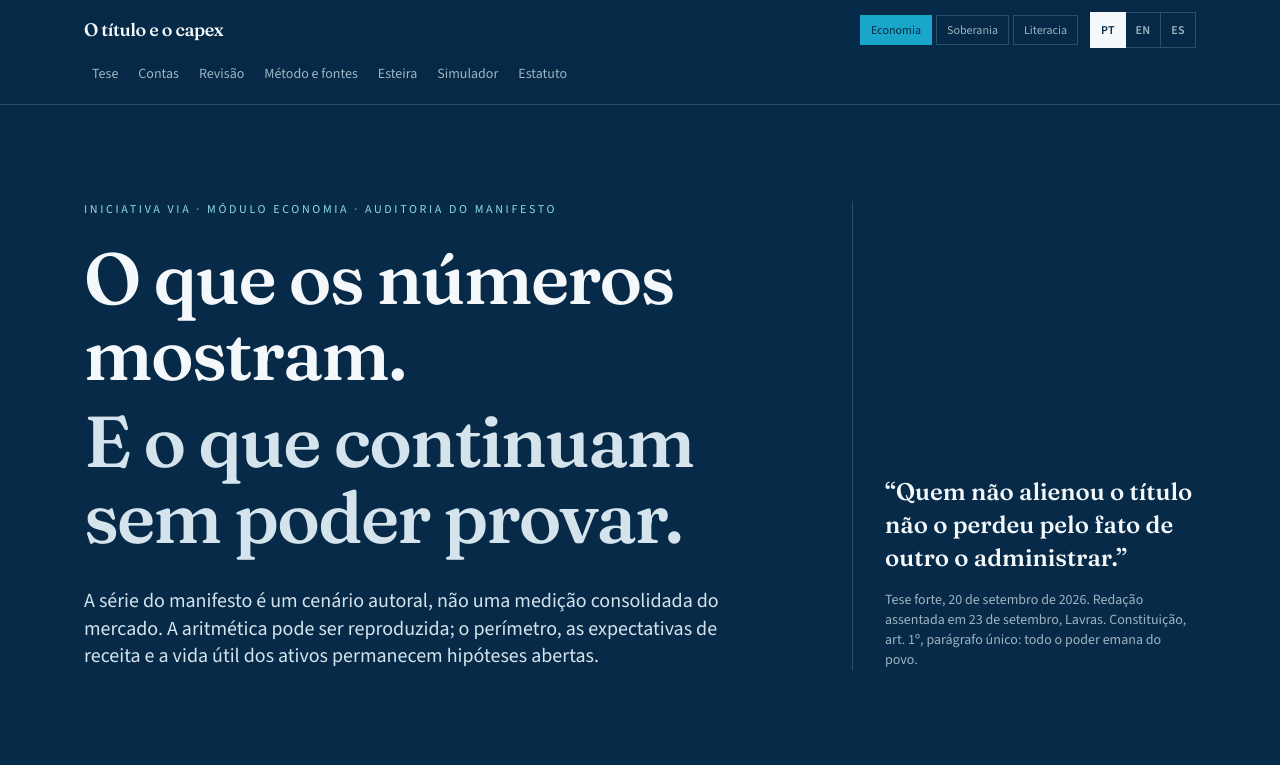
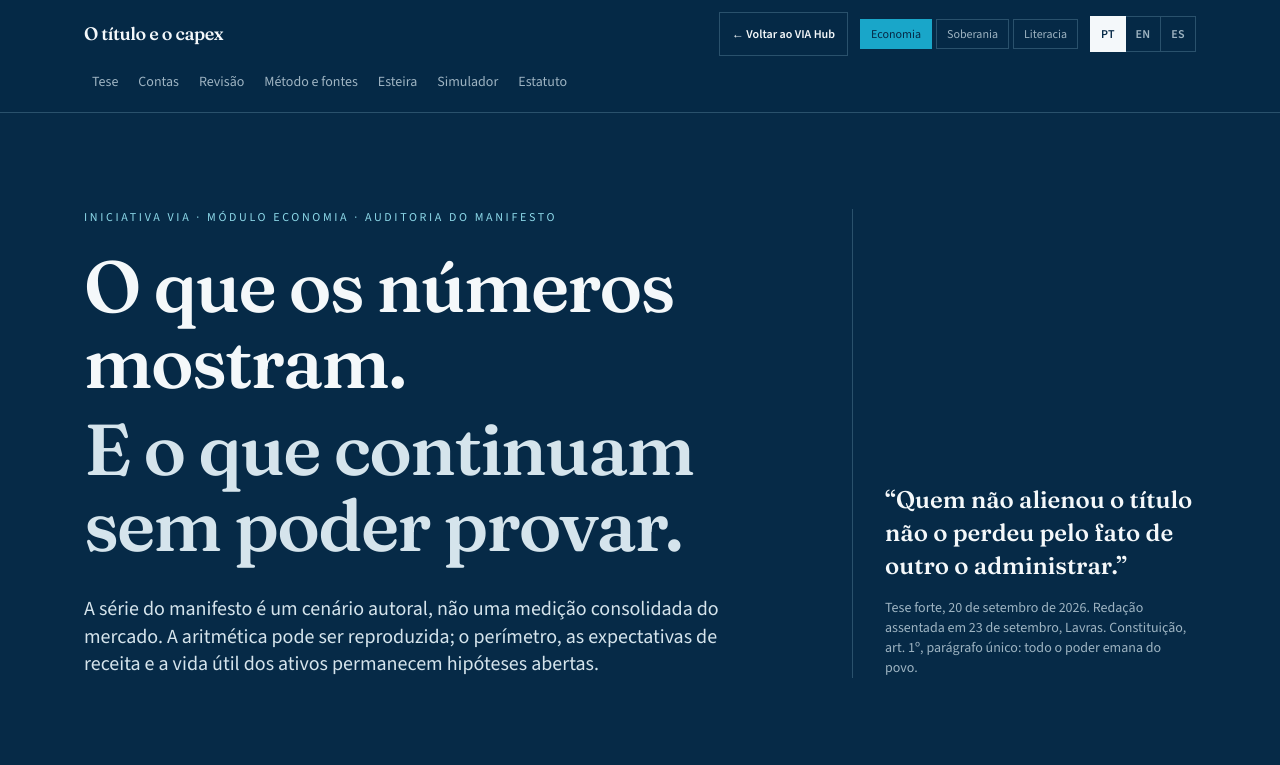
Before and after one commit to LucasHRAlmeida/capex-ia-o-esbanjamento, a React (Vite) app in the folder site/: page / in a window 1280 px wide. Shown: the top 765 px of the page. Built offline with nearby package versions, Linux system fonts and the light colour scheme.

Commit message:
fix(nav): retorno permanente ao VIA Hub na página CAPEX (#6)
* fix(nav): return to VIA Hub in CAPEX site/src/page.tsx

* fix(nav): return to VIA Hub in CAPEX site/src/i18n/pt.ts

* fix(nav): return to VIA Hub in CAPEX site/src/i18n/en.ts

* fix(nav): return to VIA Hub in CAPEX site/src/i18n/es.ts

```diff
--- a/site/src/i18n/en.ts
+++ b/site/src/i18n/en.ts
@@ -13,6 +13,7 @@ export const en: Dict = {
     openSource: "Open source ↗",
     unit: "bn",
     siteTitle: "The Title and the Capex",
+    backToHub: "← Back to VIA Hub",
   },
   nav: {
     tese: "Thesis",
--- a/site/src/i18n/es.ts
+++ b/site/src/i18n/es.ts
@@ -13,6 +13,7 @@ export const es: Dict = {
     openSource: "Abrir fuente ↗",
     unit: "mil M",
     siteTitle: "El título y el capex",
+    backToHub: "← Volver al VIA Hub",
   },
   nav: {
     tese: "Tesis",
--- a/site/src/i18n/pt.ts
+++ b/site/src/i18n/pt.ts
@@ -12,6 +12,7 @@ export const pt = {
     openSource: "Abrir fonte ↗",
     unit: "bi",
     siteTitle: "O título e o capex",
+    backToHub: "← Voltar ao VIA Hub",
   },
   nav: {
     tese: "Tese",
--- a/site/src/page.tsx
+++ b/site/src/page.tsx
@@ -50,6 +50,12 @@ export function Home() {
               {t.ui.siteTitle}
             </a>
             <div className="flex flex-wrap items-center gap-x-3 gap-y-2">
+              <a
+                href="https://iniciativa-via.com/via-hub/"
+                className="inline-flex min-h-11 items-center border border-line px-3 py-1.5 text-xs font-semibold text-bone hover:border-oxide hover:text-oxide focus-visible:outline-2 focus-visible:outline-offset-2 focus-visible:outline-oxide"
+              >
+                {t.ui.backToHub}
+              </a>
               <nav className="flex gap-1" aria-label={t.ui.modulesAria}>
                 {MODULE_ITEMS.map(([href, key], index) => (
                   <a
```
